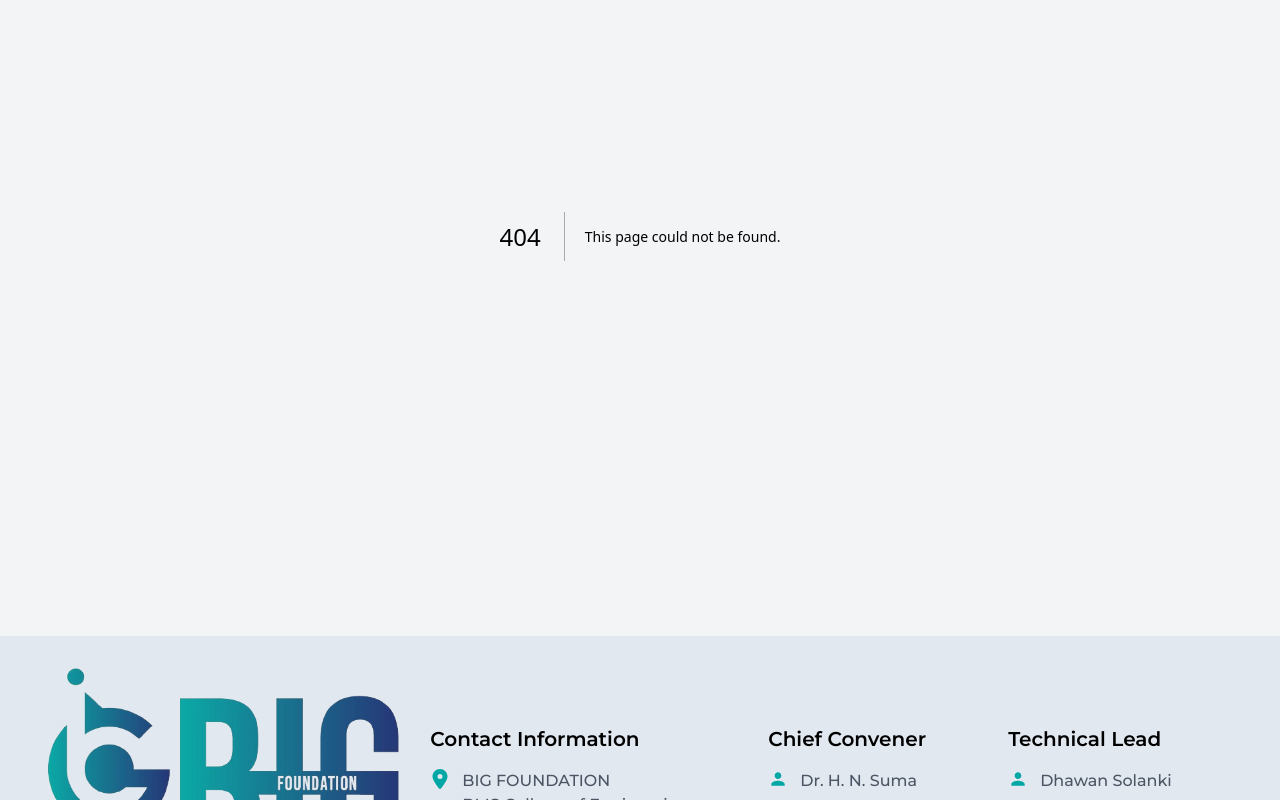
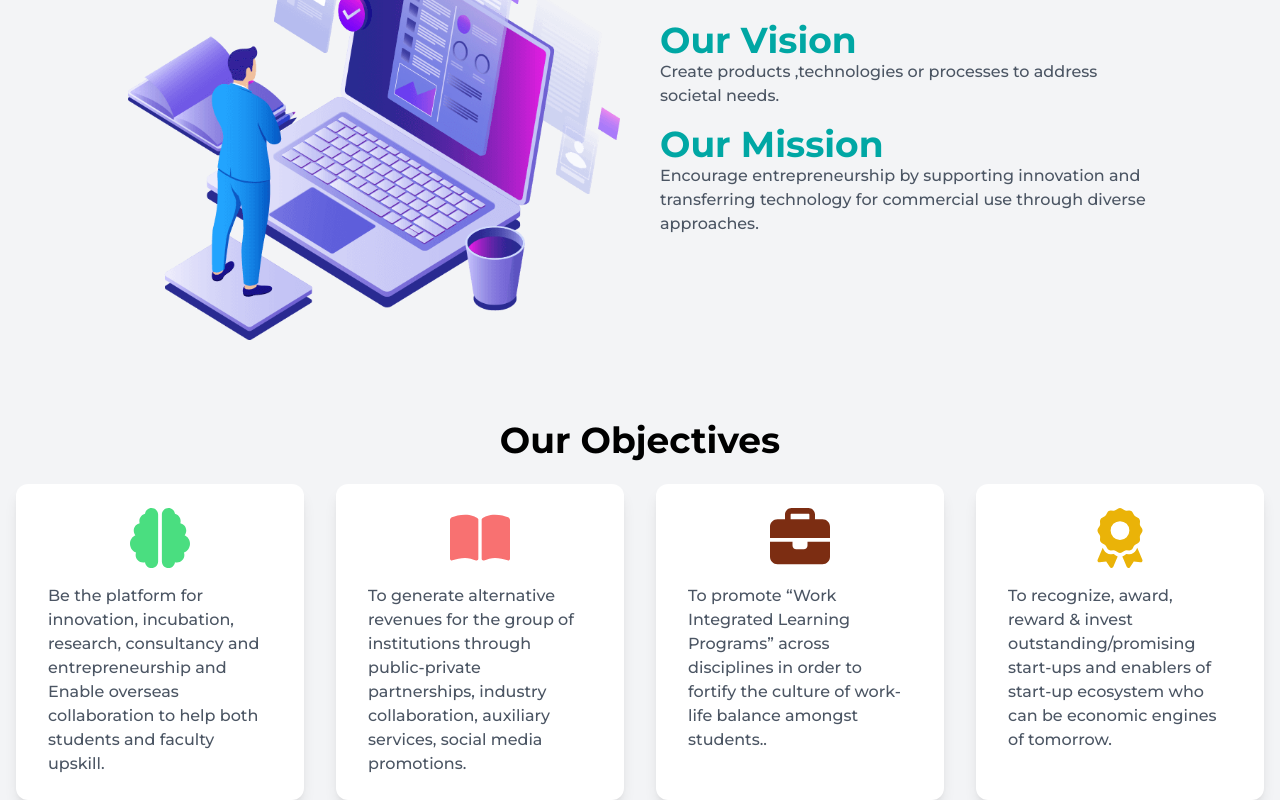
Before and after one commit to cryskram/bigfoundationweb, a Next.js app: page /about in a window 1280 px wide. Before the commit this address had no page. Shown: the part 260-1060 px from the top of the page. Built offline with nearby package versions, Linux system fonts and the light colour scheme.

Commit message:
👥 Added about page

```diff
--- /dev/null
+++ b/app/about/page.tsx
@@ -0,0 +1,223 @@
+import Image from "next/image";
+import React from "react";
+import { FaAward, FaBookOpen, FaBrain, FaBriefcase } from "react-icons/fa6";
+
+const data = {
+  directors: [
+    {
+      image: "/aboutus/ragini.png",
+      name: "Dr. B. S. Ragini Narayan",
+      position: "Patron",
+    },
+    {
+      image: "/aboutus/dayanandapai.png",
+      name: "Dr. P. Dayanand Pai",
+      position: "Patron",
+    },
+    {
+      image: "/aboutus/ravishankar.png",
+      name: "Dr. B. V. Ravishankar",
+      position: "Patron",
+    },
+    {
+      image: "/aboutus/hnsuma.png",
+      name: "Dr. H. N. Suma",
+      position: "Chief Convener",
+    },
+    {
+      image: "/aboutus/abhishekappaji.png",
+      name: "Dr. Abhishek M. Appaji",
+      position: "Technical Lead",
+    },
+  ],
+  advisors: [
+    {
+      image: "/aboutus/hsshankar.png",
+      name: "Col. H. S. Shankar",
+      desc: "Army Veteran, Chairman & MD of Alpha Design Technologies Private Ltd.",
+    },
+    {
+      image: "/aboutus/purnaprasad.png",
+      name: "Dr. Purna Prasad",
+      desc: "Chief Technology Officer, Northwell Health Adjunct Professor, Hofstra University",
+    },
+    {
+      image: "/aboutus/balakrishna.png",
+      name: "Dr. Balakrishna Haridas",
+      desc: "Professor of Practice and Director, Department of Biomedical Engineering, Texas A&M University",
+    },
+    {
+      image: "/aboutus/rajraghavendrarao.png",
+      name: "Dr. Rajraghavendra Rao",
+      desc: "Professor and Department Head in Biomedical Engineering, University of Arkansas",
+    },
+  ],
+  mentors: [
+    {
+      image: "/aboutus/shyam.png",
+      name: "Dr. Shyam Vasudeva Rao",
+      desc: "Founder and Director Forus Health, Renalyx and Rx DHP",
+    },
+    {
+      image: "/aboutus/vijayarajan.png",
+      name: "Dr A. Vijayarajan",
+      desc: "Founder and CTO, InnAccel Technologies Pvt Ltd",
+    },
+    {
+      image: "/aboutus/srinivas.png",
+      name: "Srinivas Jamkhandi",
+      desc: "Project Scientist, MSME Centre of Excellence at IISc",
+    },
+    {
+      image: "/aboutus/raviramaswami.png",
+      name: "Ravi Ramaswamy",
+      desc: "Chief Executive Officer, RV Consultants, Bangalore",
+    },
+  ],
+
+  objectives: [
+    {
+      icon: <FaBrain className="text-green-400" size={60} />,
+      desc: "Be the platform for innovation, incubation, research, consultancy and entrepreneurship and Enable overseas collaboration to help both students and faculty upskill.",
+    },
+    {
+      icon: <FaBookOpen className="text-red-400" size={60} />,
+      desc: "To generate alternative revenues for the group of institutions through public-private partnerships, industry collaboration, auxiliary services, social media promotions.",
+    },
+    {
+      icon: <FaBriefcase className="text-orange-900" size={60} />,
+      desc: "To promote “Work Integrated Learning Programs” across disciplines in order to fortify the culture of work-life balance amongst students..",
+    },
+    {
+      icon: <FaAward className="text-yellow-500" size={60} />,
+      desc: "To recognize, award, reward & invest outstanding/promising start-ups and enablers of start-up ecosystem who can be economic engines of tomorrow.",
+    },
+  ],
+};
+
+const AboutUs = () => {
+  return (
+    <div className="px-4 py-20">
+      {/* Main */}
+      <div className="grid grid-cols-1 lg:grid-cols-2 gap-10 max-w-screen-lg mx-auto">
+        <Image
+          src="/illustration1.png"
+          width={1000}
+          height={1000}
+          alt="about illustration"
+        />
+        <div className="my-auto">
+          <div>
+            <h1 className="text-2xl md:text-4xl text-mGreen font-bold">
+              Our Vision
+            </h1>
+            <p className="font-medium text-gray-600">
+              Create products ,technologies or processes to address societal
+              needs.
+            </p>
+          </div>
+          <div className="mt-4">
+            <h1 className="text-2xl md:text-4xl text-mGreen font-bold">
+              Our Mission
+            </h1>
+            <p className="font-medium text-gray-600">
+              Encourage entrepreneurship by supporting innovation and
+              transferring technology for commercial use through diverse
+              approaches.
+            </p>
+          </div>
+        </div>
+      </div>
+
+      {/* Objectives */}
+      <div className="py-20 flex flex-col items-center justify-center bg-gradient-to-b">
+        <h1 className="font-bold text-2xl md:text-4xl">Our Objectives</h1>
+        <div className="grid grid-cols-1 md:grid-cols-2 lg:grid-cols-4 gap-8 max-w-screen-xl mt-6">
+          {data.objectives.map((o, idx) => (
+            <div
+              className="bg-white px-8 py-6 rounded-xl shadow-lg hover:shadow-xl hover:scale-105 transition duration-300 flex flex-col items-center"
+              key={idx}
+            >
+              {o.icon}
+              <p className="mt-4 font-medium text-gray-600">{o.desc}</p>
+            </div>
+          ))}
+        </div>
+      </div>
+
+      {/* Members */}
+      <div className="py-20 flex flex-col items-center justify-center">
+        <h1 className="text-xl text-mGreen font-bold">OUR BEST</h1>
+        <h1 className="text-2xl md:text-4xl font-bold">Dedicated Team</h1>
+
+        {/* Home team */}
+        <h1 className="mt-20 text-3xl font-bold">Home Team</h1>
+        <div className="flex flex-wrap items-start justify-center gap-20 mt-6">
+          {data.directors.map((d, idx) => (
+            <div className="flex flex-col items-center" key={idx}>
+              <Image
+                className="rounded-full"
+                src={d.image}
+                width={200}
+                height={200}
+                alt={d.name}
+              />
+              <h1 className="text-xl font-semibold mt-4">{d.name}</h1>
+              <p className="text-base mt-1 text-gray-600 font-medium">
+                {d.position}
+              </p>
+            </div>
+          ))}
+        </div>
+
+        {/* Advisor team */}
+        <h1 className="mt-20 text-3xl font-bold">Advisors</h1>
+        <div className="flex flex-wrap items-start justify-center gap-20 mt-6">
+          {data.advisors.map((d, idx) => (
+            <div
+              className="flex flex-col text-center items-center max-w-60"
+              key={idx}
+            >
+              <Image
+                className="rounded-full"
+                src={d.image}
+                width={200}
+                height={200}
+                alt={d.name}
+              />
+              <h1 className="text-xl font-semibold mt-4">{d.name}</h1>
+              <p className="text-base mt-1 text-gray-600 font-medium ">
+                {d.desc}
+              </p>
+            </div>
+          ))}
+        </div>
+
+        {/* Mentors team */}
+        <h1 className="mt-20 text-3xl font-bold">Mentors</h1>
+        <div className="flex flex-wrap items-start justify-center gap-20 mt-6">
+          {data.mentors.map((d, idx) => (
+            <div
+              className="flex flex-col text-center items-center max-w-60"
+              key={idx}
+            >
+              <Image
+                className="rounded-full"
+                src={d.image}
+                width={200}
+                height={200}
+                alt={d.name}
+              />
+              <h1 className="text-xl font-semibold mt-4">{d.name}</h1>
+              <p className="text-base mt-1 text-gray-600 font-medium ">
+                {d.desc}
+              </p>
+            </div>
+          ))}
+        </div>
+      </div>
+    </div>
+  );
+};
+
+export default AboutUs;
--- a/components/partials/About.tsx
+++ b/components/partials/About.tsx
@@ -30,7 +30,7 @@ const About = () => {
           </p>
           <Link
             className="bg-gradient-to-r from-[#3776d3] to-mGreen inline-flex items-center gap-2 text-white mt-4 px-6 py-4 text-lg md:text-xl rounded-lg font-medium"
-            href="/"
+            href="/about"
           >
             Know More <FaLongArrowAltRight size={25} />
           </Link>
```
Also changed, not shown: public/aboutus/rajraghavendrarao.png (added), public/aboutus/ravishankar.png (added).
